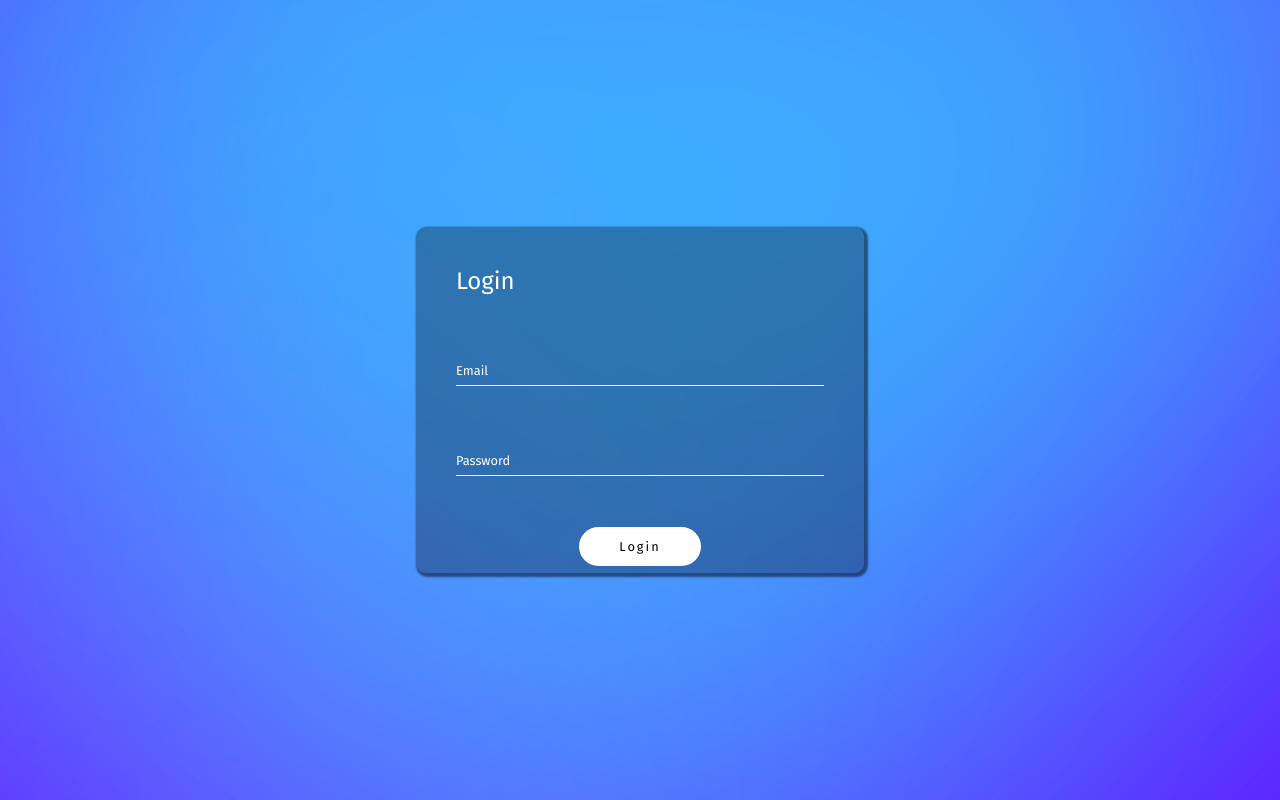
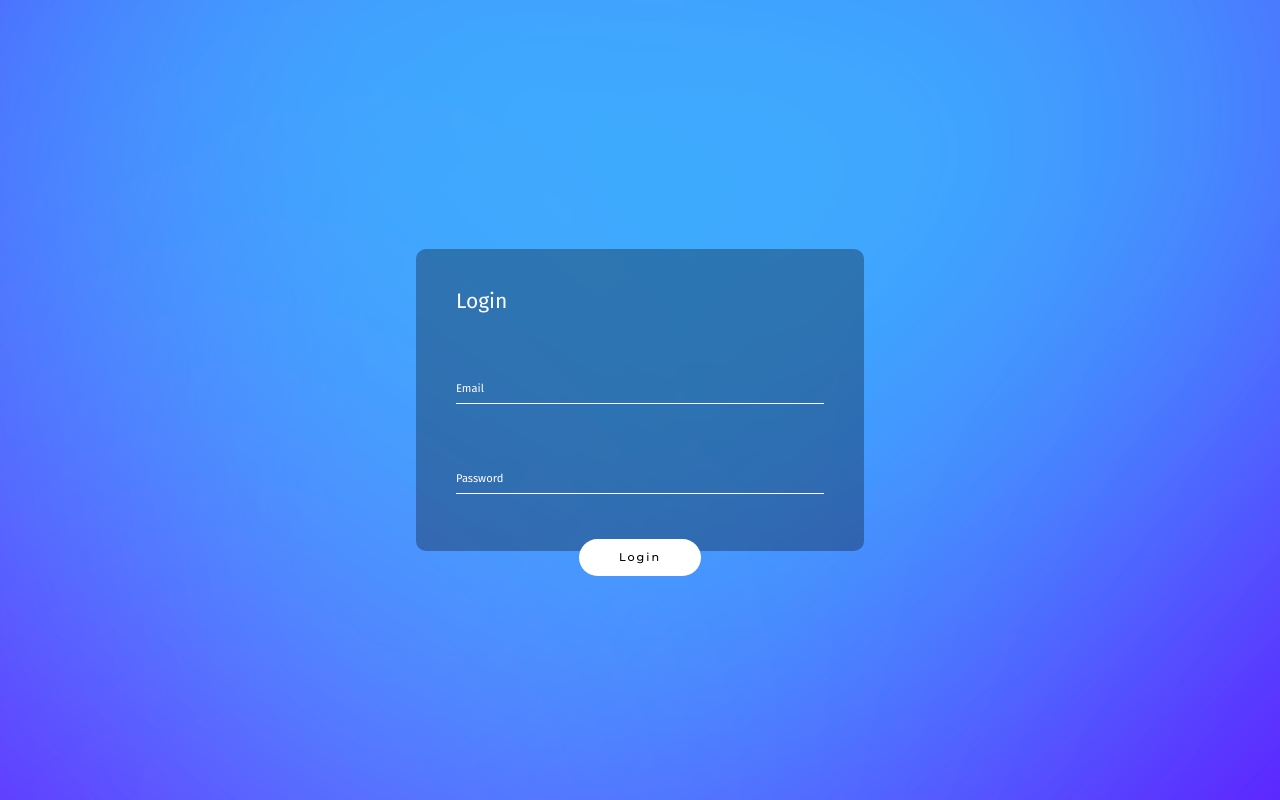
Before and after one commit to ahsan2882/React-website-builder, a React (Create React App) app: page /login in a window 1280 px wide. Built offline with nearby package versions, Linux system fonts and the light colour scheme.

Commit message:
files updated

```diff
--- a/src/index.css
+++ b/src/index.css
@@ -7,7 +7,7 @@
 
 * {
   box-sizing: border-box;
-  font-family: "Fira Sans";
+  font-family: "Montserrat";
 }
 html {
   font-size:100%;
--- a/src/landingPage/LandingHeader.js
+++ b/src/landingPage/LandingHeader.js
@@ -11,7 +11,7 @@ import ring2 from '../assets/landingPageAssets/ring-2.png'
 // import workicon4 from '../assets/landingPageAssets/work_icon_04.png'
 import { Link } from 'react-router-dom'
 
-import logo from '../assets/landingPageAssets/logo.png'
+// import logo from '../assets/landingPageAssets/logo.png'
 
 
 import LandingHeaderCss from './LandingHeader.module.css'
@@ -27,8 +27,14 @@ export const Header = () => {
           <div className={`${LandingHeaderCss['header__wrapper']}`}>
             <div className={`${LandingHeaderCss['header__logo']}`}>
               <a href="index.html">
-            <img src={logo} alt="logo" />
+                {/* <img src={logo} alt="logo" /> */}
+
               </a>
+              <div className={`${LandingHeaderCss['header__nav']}`}>
+              <ul className={`${LandingHeaderCss['header__nav-primary']}`}>
+                <li><a href="#">Security</a></li>
+              </ul>
+              </div>
             </div>
             <div className={`${LandingHeaderCss['header__nav']}`}>
               <ul className={`${LandingHeaderCss['header__nav-primary']}`}>
--- a/src/landingPage/LandingSec02.js
+++ b/src/landingPage/LandingSec02.js
@@ -8,7 +8,7 @@ export const Sec02 = () => {
     <section className={`${LandingSec02Css.design}`}>
      <div className={`${LandingSec02Css['row-3']}`}>
 <div className={`${LandingSec02Css['col-3']}`}>
-  <h1> Amazing Websites </h1>
+  <h1>Premade Templates Selection</h1>
   </div>
 
 
--- a/src/landingPage/sass/_globals.scss
+++ b/src/landingPage/sass/_globals.scss
@@ -1,7 +1,7 @@
 
 *, *::before, *::after { margin: 0; padding: 0; box-sizing: inherit; font-weight: inherit; }
 
-html { font-size: 80%; overflow-x: hidden; }
+html { font-size: 70%; overflow-x: hidden; }
 
 body { font-family: Montserrat, sans-serif; box-sizing: border-box; font-weight: 500 !important;  background-color: $body-color;}
 
--- a/src/loginPage/LoginPage.module.css
+++ b/src/loginPage/LoginPage.module.css
@@ -10,7 +10,7 @@
     justify-content: space-around;
     align-items: center;
     flex-direction: column;
-    font-family: sans-serif;
+    font-family: 'Montserrat' !important;
 }
 
 .bodyWrapper>.body>form {
@@ -19,8 +19,13 @@
     height: 27em;
     width: 35vw;
     border-radius: 10px;
-    box-shadow: rgba(0, 0, 0, 0.5) 2px 2px 2px 2px;
+    /* box-shadow: rgba(0, 0, 0, 0.5) 2px 2px 2px 2px; */
     background-color: rgba(0, 0, 0, 0.3);
+    /* backdrop-filter: blur(16px) saturate(180%);
+    -webkit-backdrop-filter: blur(16px) saturate(180%);
+      background-color: rgba(223, 214, 214, 0.75);
+    border-radius: 12px;
+    border: 1px solid rgba(209, 213, 219, 0.3); */
 }
 
 .body>form .form {
@@ -30,6 +35,7 @@
     height: 90px;
 
     overflow: hidden;
+    font-family:'Montserrat';
 }
 
 .body>form .form input {
@@ -40,6 +46,7 @@
     outline: none;
     color: #fff;
     background: none;
+    font-family:'Montserrat';
 }
 
 .body>form .form label {
@@ -50,6 +57,7 @@
     height: 100%;
     pointer-events: none;
     border-bottom: 1px solid white;
+    font-family:'Montserrat';
 }
 
 .body>form .form label::after {
@@ -92,9 +100,10 @@
     letter-spacing: 2px;
     border-radius: 20px;
     transition: .3s all;
+    font-family:'Montserrat';
 }
 
 .body>form .button:hover {
-    background: #002233;
-    color: #0066FF;
+    background: #000000;
+    color: #FFFFFF;
 }
```
Lines whose indentation alone changed are shown as unchanged.
